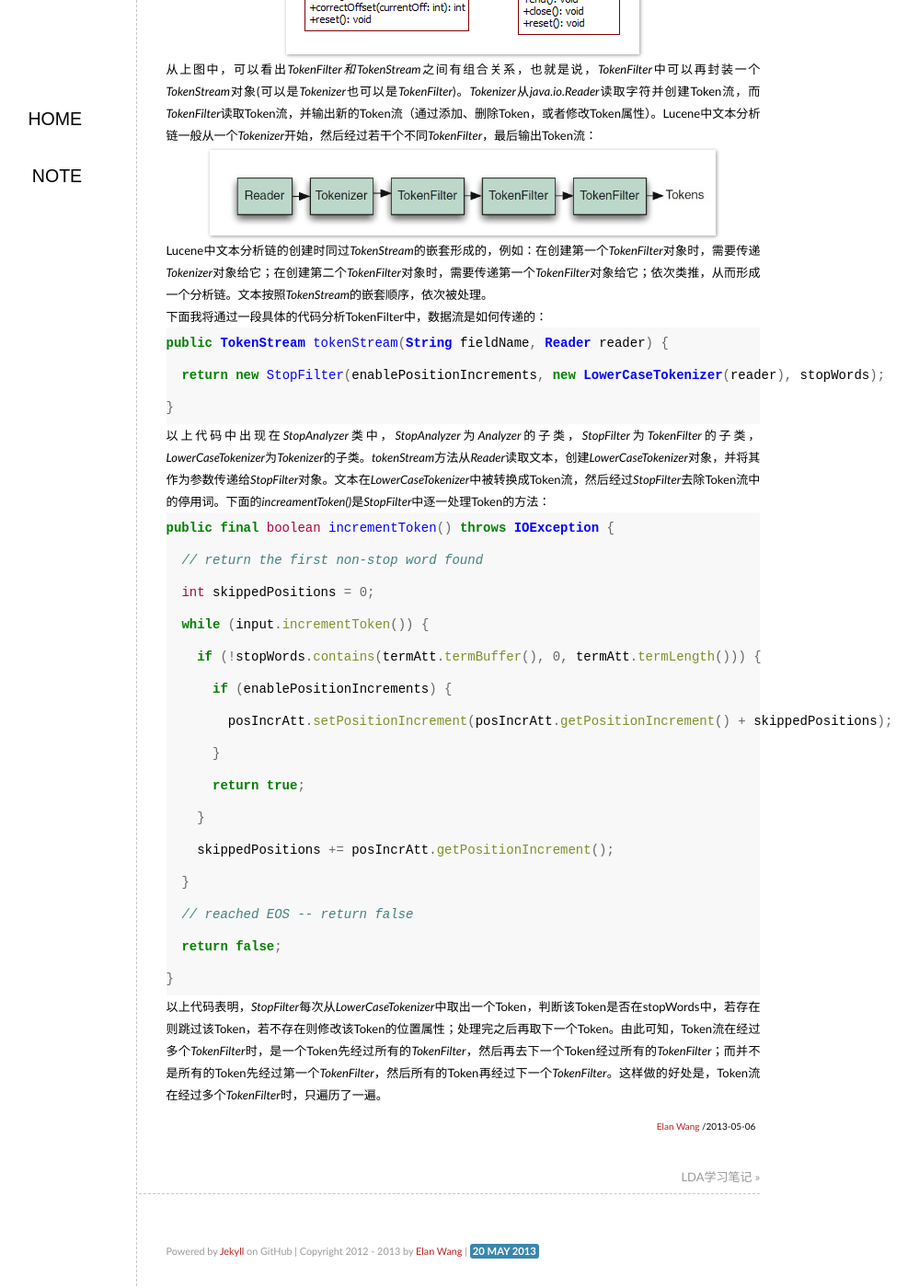
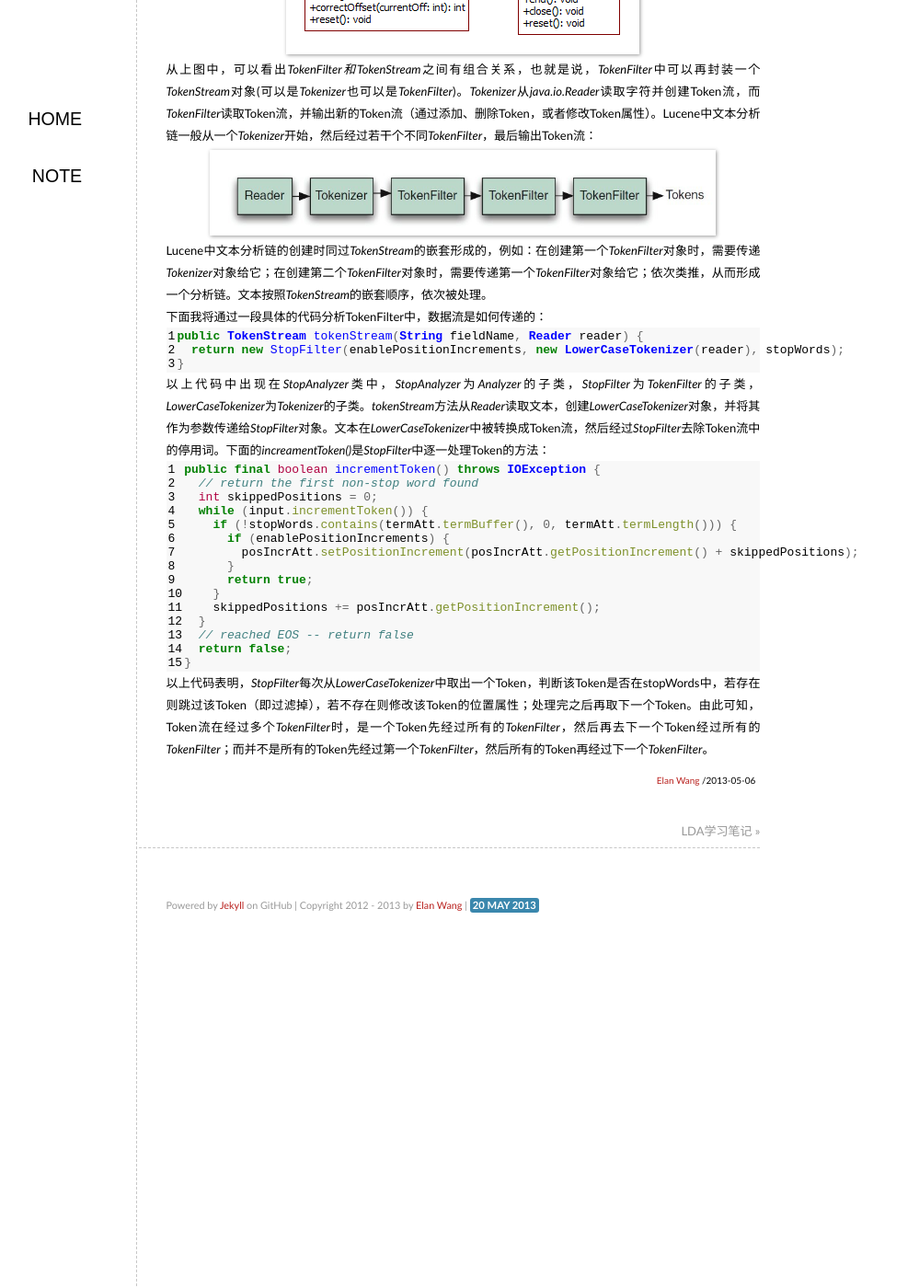
Before and after one commit to elan2wang/note, a Jekyll site: the page built from _posts/2013-05-06-Lucene-note-text-analysis.md, in a window 1280 px wide and 1400 px high, scrolled down 622 px. Shown: the whole window at 92% size, without its empty margins (236-1235 px from the left). Built offline with Jekyll 4.4.1, drawn with Linux system fonts in a browser that asks for light colours; comment, search, counter and statistics services are not loaded; after the commit the page ends 1646 px from its top, so only the background shows below that.

Commit message:
edit code line number

```diff
--- a/_posts/2013-05-06-Lucene-note-text-analysis.md
+++ b/_posts/2013-05-06-Lucene-note-text-analysis.md
@@ -13,13 +13,13 @@ Lucene的文本处理包括：去除非字母字符、大写字母转换成小
 Lucene中文本分析链的创建时同过*TokenStream*的嵌套形成的，例如：在创建第一个*TokenFilter*对象时，需要传递*Tokenizer*对象给它；在创建第二个*TokenFilter*对象时，需要传递第一个*TokenFilter*对象给它；依次类推，从而形成一个分析链。文本按照*TokenStream*的嵌套顺序，依次被处理。
 <br>
 下面我将通过一段具体的代码分析TokenFilter中，数据流是如何传递的：
-{% highlight java %}
+{% highlight java linenos %}
 public TokenStream tokenStream(String fieldName, Reader reader) {
   return new StopFilter(enablePositionIncrements, new LowerCaseTokenizer(reader), stopWords);
 }
 {% endhighlight %}
 以上代码中出现在*StopAnalyzer*类中，*StopAnalyzer*为*Analyzer*的子类，*StopFilter*为*TokenFilter*的子类，*LowerCaseTokenizer*为*Tokenizer*的子类。*tokenStream*方法从*Reader*读取文本，创建*LowerCaseTokenizer*对象，并将其作为参数传递给*StopFilter*对象。文本在*LowerCaseTokenizer*中被转换成Token流，然后经过*StopFilter*去除Token流中的停用词。下面的*increamentToken()*是*StopFilter*中逐一处理Token的方法：
-{% highlight java %}
+{% highlight java linenos %}
 public final boolean incrementToken() throws IOException {
   // return the first non-stop word found
   int skippedPositions = 0;
@@ -36,4 +36,4 @@ public final boolean incrementToken() throws IOException {
   return false;
 }
 {% endhighlight %}
-以上代码表明，*StopFilter*每次从*LowerCaseTokenizer*中取出一个Token，判断该Token是否在stopWords中，若存在则跳过该Token，若不存在则修改该Token的位置属性；处理完之后再取下一个Token。由此可知，Token流在经过多个*TokenFilter*时，是一个Token先经过所有的*TokenFilter*，然后再去下一个Token经过所有的*TokenFilter*；而并不是所有的Token先经过第一个*TokenFilter*，然后所有的Token再经过下一个*TokenFilter*。这样做的好处是，Token流在经过多个*TokenFilter*时，只遍历了一遍。
+以上代码表明，*StopFilter*每次从*LowerCaseTokenizer*中取出一个Token，判断该Token是否在stopWords中，若存在则跳过该Token（即过滤掉），若不存在则修改该Token的位置属性；处理完之后再取下一个Token。由此可知，Token流在经过多个*TokenFilter*时，是一个Token先经过所有的*TokenFilter*，然后再去下一个Token经过所有的*TokenFilter*；而并不是所有的Token先经过第一个*TokenFilter*，然后所有的Token再经过下一个*TokenFilter*。
```
